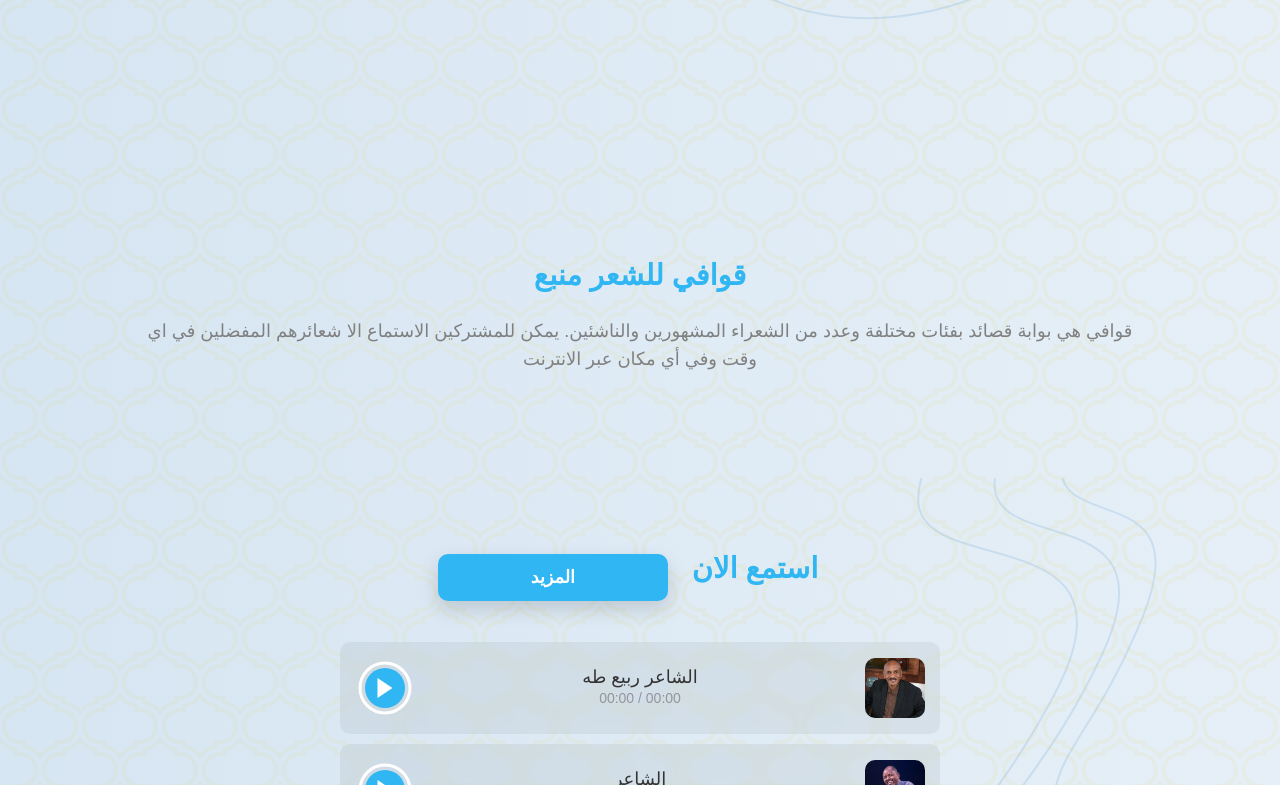
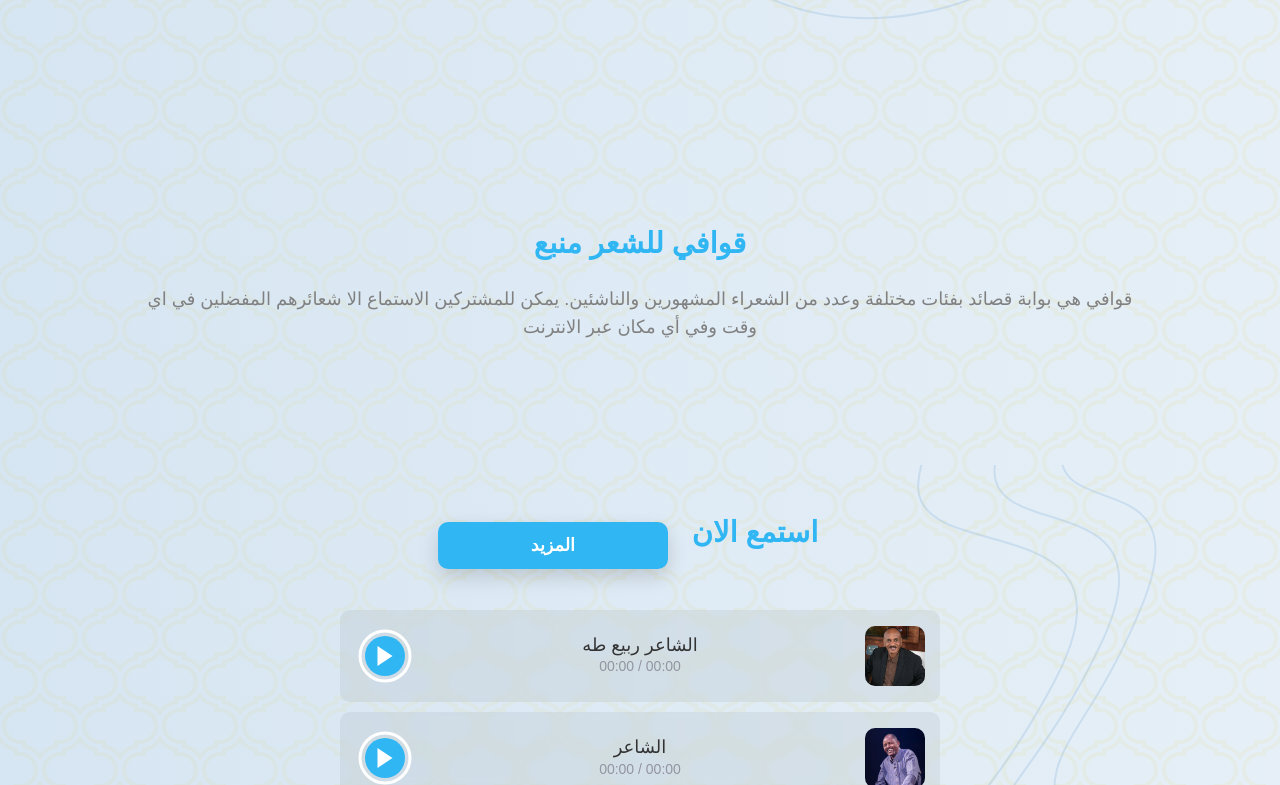
Before and after one commit to minalfatih/redesign-qawafi-page, a plain HTML site: page index.html in a window 1280 px wide. Shown: the part 638-1423 px from the top of the page. Drawn offline with Linux system fonts and the light colour scheme; a web font is replaced by a local one.

Commit message:
Update index.html

```diff
--- a/index.html
+++ b/index.html
@@ -45,7 +45,7 @@
         <div
           class="container d-flex justify-content-center align-items-center flex-column text-center"
         >
-          <div class="main-title p-3 pt-5 mt-5 p-lg-5 pt-0 pb-2">
+          <div class="main-title p-3 mt-3 p-lg-5 pt-0 pb-2">
             <h1 class="mb-4">قوافي للشعر منبع</h1>
             <p>
               قوافي هي بوابة قصائد بفئات مختلفة وعدد من الشعراء المشهورين
@@ -63,7 +63,7 @@
             <div id="see-all">
               <a href="#operator">المزيد</a>
             </div>
-            <div class="main-title p-4 pt-3 pb-0">
+            <div class="main-title p-4 pt-2 pb-0">
               <h1 class="m-0">استمع الان</h1>
             </div>
           </div>
```
